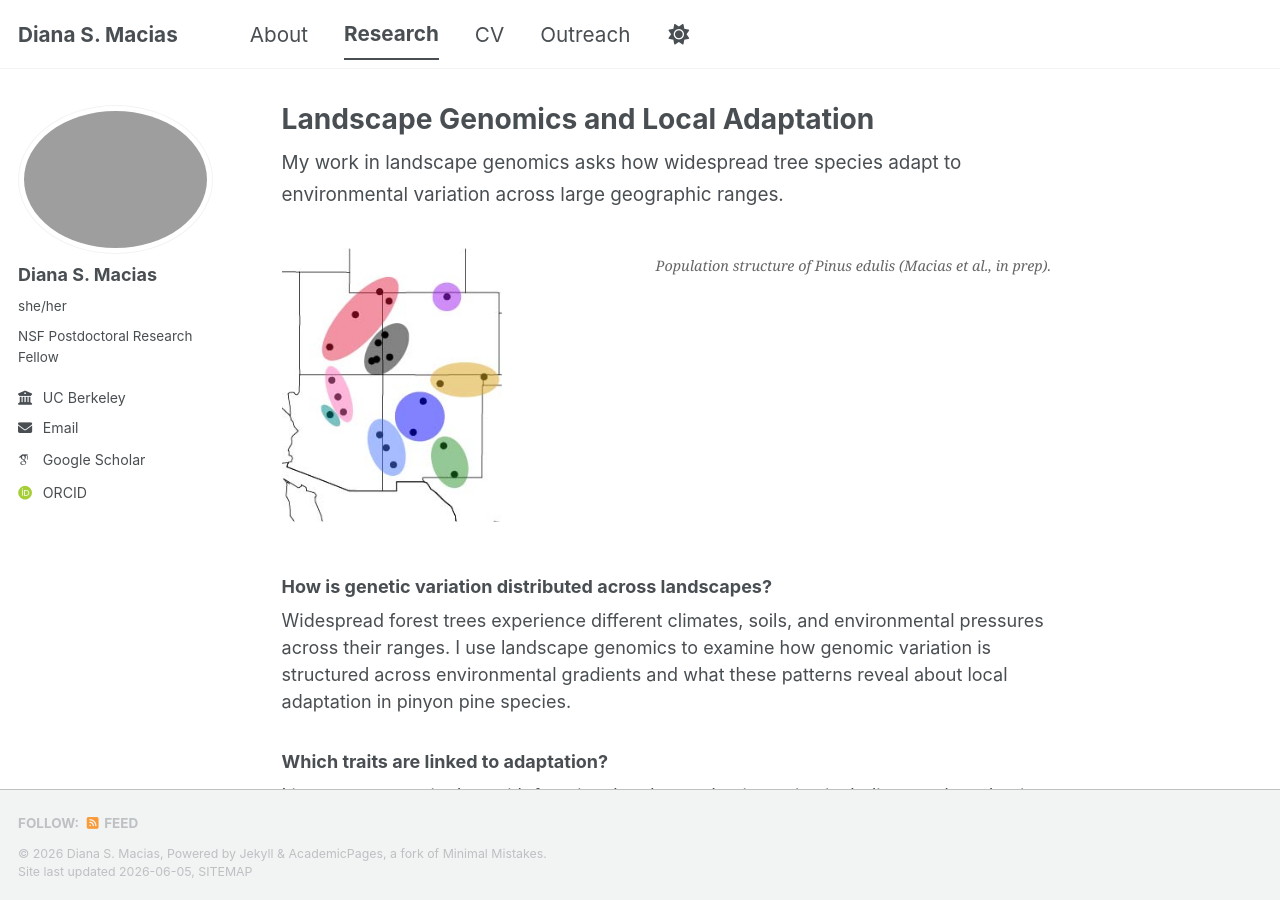
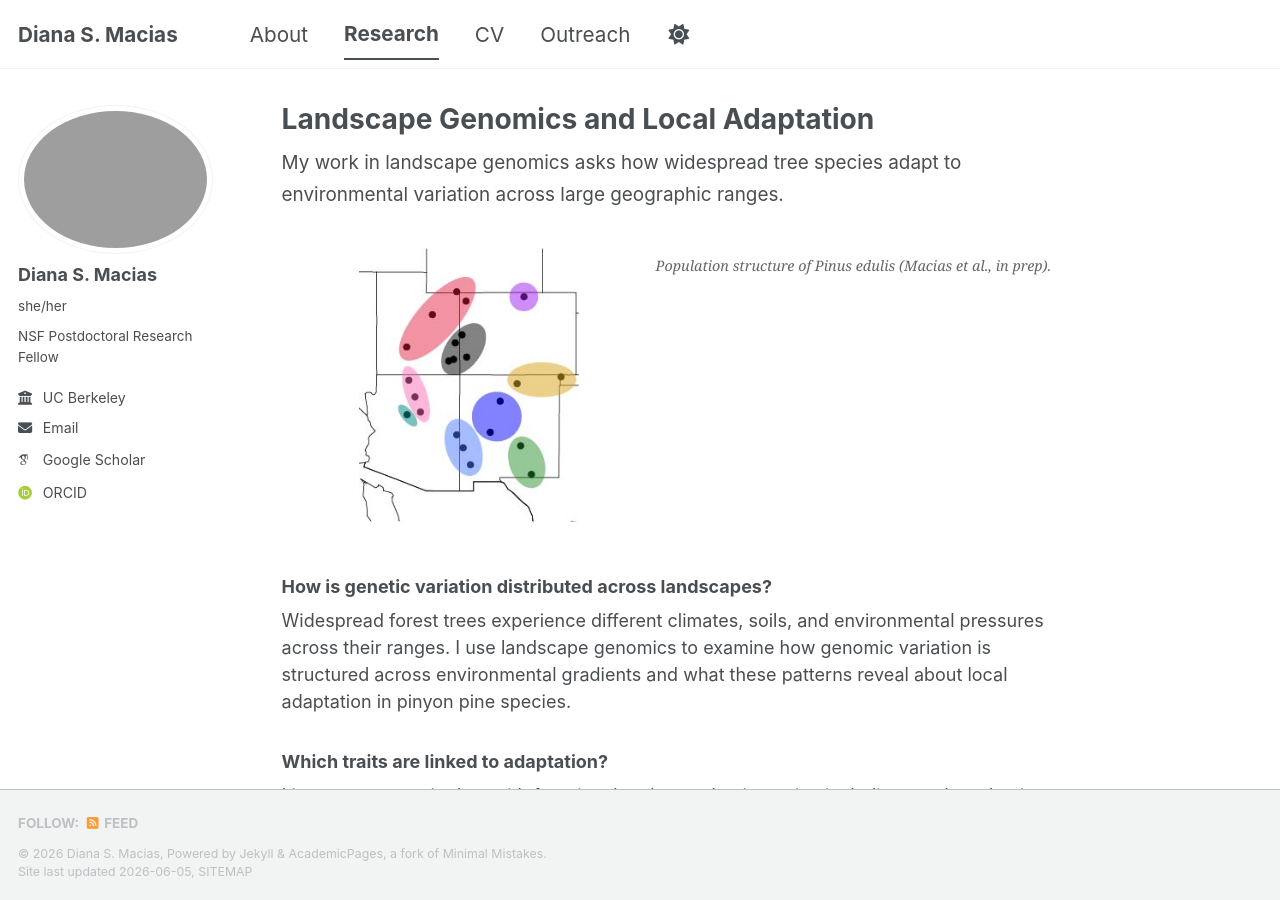
Before and after one commit to maciasd/maciasd.github.io, a Jekyll site: the page built from _pages/landscape-genomics.md, in a window 1280 px wide and 900 px high. Built offline with Jekyll 4.4.1, drawn with Linux system fonts in a browser that asks for light colours; some web fonts are replaced; a script bundle is joined from its source files by our own code; library files that are not in the unit come from our copies.

Commit message:
Improve image and caption styles in landscape-genomics
Updated image and caption styling for better alignment.

```diff
--- a/_pages/landscape-genomics.md
+++ b/_pages/landscape-genomics.md
@@ -11,8 +11,8 @@ My work in landscape genomics asks how widespread tree species adapt to environm
 <figure style="text-align: center; margin-bottom: 20px;">
   <img src="/images/landscape-genomics.jpg"
     alt="Population structure of Pinus edulis"
-    style="width: 220px !important; max-width: 100%; height: auto;">
-  <figcaption style="font-size: 0.8em; line-height: 1.4; color: #666; margin-top: 8px;">
+    style="width: 220px !important; max-width: 100%; height: auto; display: block; margin-left: auto; margin-right: auto;">
+  <figcaption style="display: block; clear: both; font-size: 0.8em; line-height: 1.4; color: #666; margin-top: 8px; text-align: center;">
     <em>Population structure of <i>Pinus edulis</i> (Macias et al., in prep).</em>
   </figcaption>
 </figure>
```
